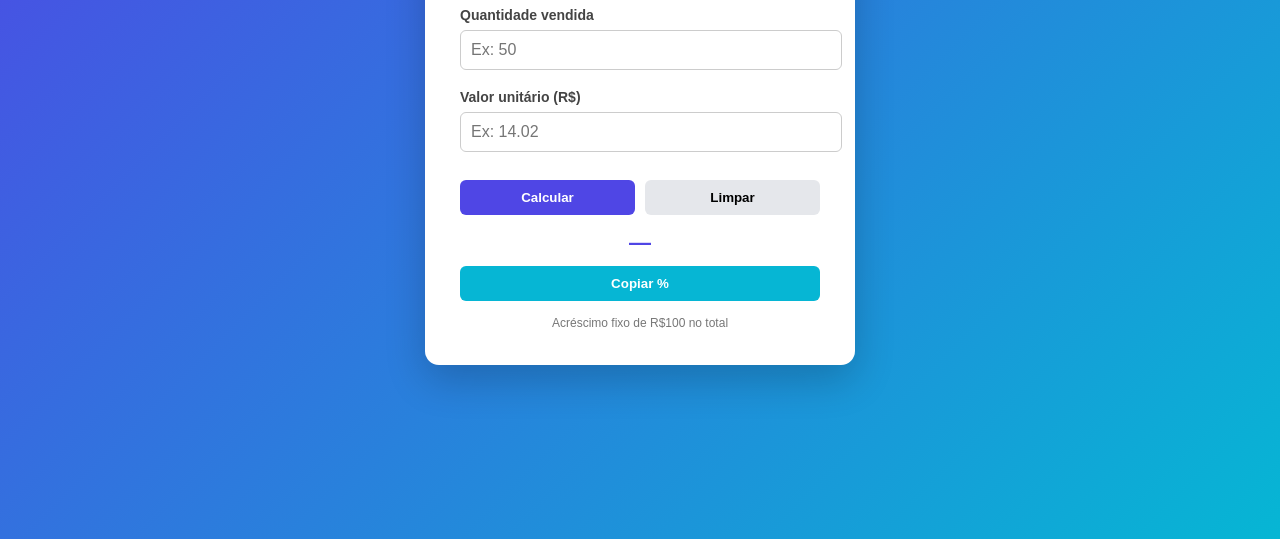
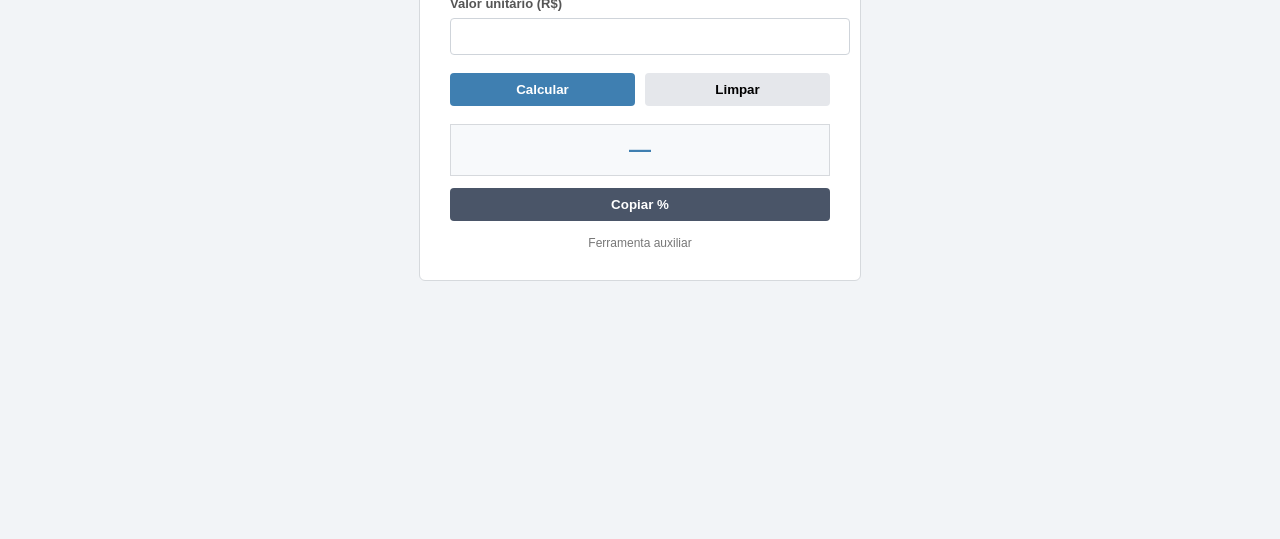
Before and after one commit to lvhilgert/gerarValorDeAcrescimo, a plain HTML site: page index.html in a window 1280 px wide. Shown: the part 261-800 px from the top of the page. Drawn offline with Linux system fonts and the light colour scheme.

Commit message:
Refactor styles and update HTML structure

```diff
--- a/index.html
+++ b/index.html
@@ -8,80 +8,93 @@
 
 body{
     font-family: Arial, Helvetica, sans-serif;
-    background: linear-gradient(135deg,#4f46e5,#06b6d4);
-    height:100vh;
-    display:flex;
-    align-items:center;
-    justify-content:center;
+    background:#f2f4f7;
     margin:0;
 }
 
+/* Barra estilo ERP */
+
+.topbar{
+    background:#3f7fb1;
+    color:white;
+    padding:12px 20px;
+    font-size:16px;
+    font-weight:bold;
+}
+
+/* Área central */
+
+.container{
+    display:flex;
+    justify-content:center;
+    margin-top:60px;
+}
+
+/* Card */
+
 .card{
     background:white;
-    padding:35px;
-    border-radius:14px;
-    width:360px;
-    box-shadow:0 15px 40px rgba(0,0,0,0.2);
+    padding:30px;
+    border-radius:6px;
+    width:380px;
+    border:1px solid #d6d9dd;
 }
 
+/* título */
+
 h1{
-    text-align:center;
+    font-size:20px;
     margin-top:0;
-    color:#333;
+    margin-bottom:20px;
+    color:#2d2d2d;
 }
 
+/* campos */
+
 label{
-    font-size:14px;
-    color:#444;
+    font-size:13px;
+    color:#555;
     font-weight:bold;
 }
 
 input{
     width:100%;
-    padding:10px;
+    padding:9px;
     margin-top:6px;
     margin-bottom:18px;
-    border-radius:6px;
-    border:1px solid #ccc;
-    font-size:16px;
+    border-radius:4px;
+    border:1px solid #cfd4da;
+    font-size:15px;
 }
 
 input:focus{
-    border-color:#4f46e5;
+    border-color:#3f7fb1;
     outline:none;
 }
 
-.result{
-    text-align:center;
-    font-size:22px;
-    font-weight:bold;
-    color:#4f46e5;
-    margin-top:15px;
-}
+/* botões */
 
 .buttons{
     display:flex;
     gap:10px;
-    margin-top:10px;
 }
 
 button{
     flex:1;
-    padding:10px;
+    padding:9px;
     border:none;
-    border-radius:6px;
+    border-radius:4px;
     font-weight:bold;
     cursor:pointer;
-    transition:0.2s;
 }
 
 .calc{
-    background:#4f46e5;
+    background:#3f7fb1;
     color:white;
 }
 
 .calc:hover{
-    background:#4338ca;
+    background:#346c98;
 }
 
 .clear{
@@ -89,18 +102,31 @@ button{
 }
 
 .clear:hover{
-    background:#d1d5db;
+    background:#d6d9dd;
 }
 
 .copy{
-    margin-top:10px;
+    margin-top:12px;
     width:100%;
-    background:#06b6d4;
+    background:#4a5568;
     color:white;
 }
 
 .copy:hover{
-    background:#0891b2;
+    background:#2d3748;
+}
+
+/* resultado */
+
+.result{
+    margin-top:18px;
+    padding:12px;
+    background:#f7f9fb;
+    border:1px solid #d6d9dd;
+    text-align:center;
+    font-size:22px;
+    font-weight:bold;
+    color:#3f7fb1;
 }
 
 .footer{
@@ -115,15 +141,21 @@ button{
 
 <body>
 
+<div class="topbar">
+Calculadora de Acréscimo
+</div>
+
+<div class="container">
+
 <div class="card">
 
-<h1>Acréscimo de R$100</h1>
+<h1>Acréscimo de R$100 no total</h1>
 
 <label>Quantidade vendida</label>
-<input type="number" id="quantidade" placeholder="Ex: 50">
+<input type="number" id="quantidade">
 
 <label>Valor unitário (R$)</label>
-<input type="number" id="valor" step="0.01" placeholder="Ex: 14.02">
+<input type="number" id="valor" step="0.01">
 
 <div class="buttons">
 <button class="calc" onclick="calcular()">Calcular</button>
@@ -137,7 +169,9 @@ button{
 <button class="copy" onclick="copiar()">Copiar %</button>
 
 <div class="footer">
-Acréscimo fixo de R$100 no total
+Ferramenta auxiliar
+</div>
+
 </div>
 
 </div>
```
